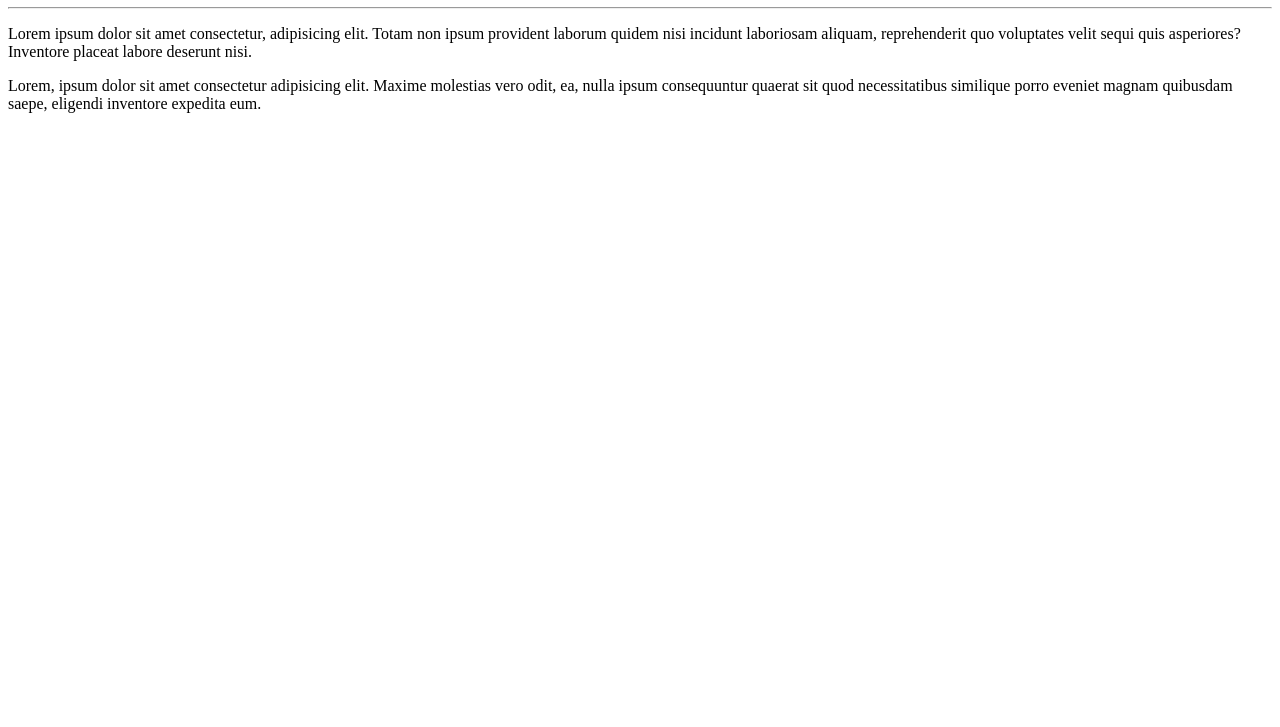
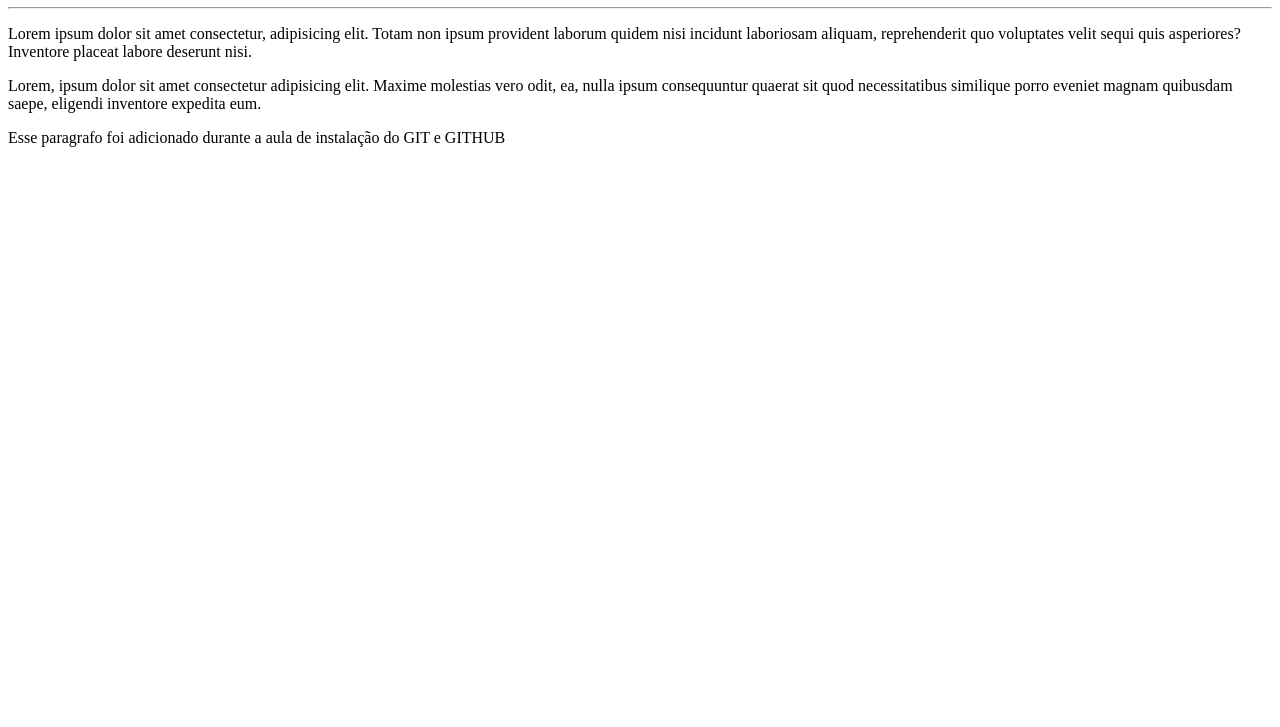
Before and after one commit to IgorFidelis/Ola-Mundo, a plain HTML site: page site-exemplo/index.html in a window 1280 px wide. Shown: the part 73-800 px from the top of the page. Drawn offline with Linux system fonts and the light colour scheme.

Commit message:
adicionei um paragrado

```diff
--- a/site-exemplo/index.html
+++ b/site-exemplo/index.html
@@ -11,5 +11,6 @@
     <hr>
     <p>Lorem ipsum dolor sit amet consectetur, adipisicing elit. Totam non ipsum provident laborum quidem nisi incidunt laboriosam aliquam, reprehenderit quo voluptates velit sequi quis asperiores? Inventore placeat labore deserunt nisi.</p>
     <p>Lorem, ipsum dolor sit amet consectetur adipisicing elit. Maxime molestias vero odit, ea, nulla ipsum consequuntur quaerat sit quod necessitatibus similique porro eveniet magnam quibusdam saepe, eligendi inventore expedita eum.</p>
+    <p>Esse paragrafo foi adicionado durante a aula de instalação do GIT e GITHUB </p>
 </body>
 </html>
```
